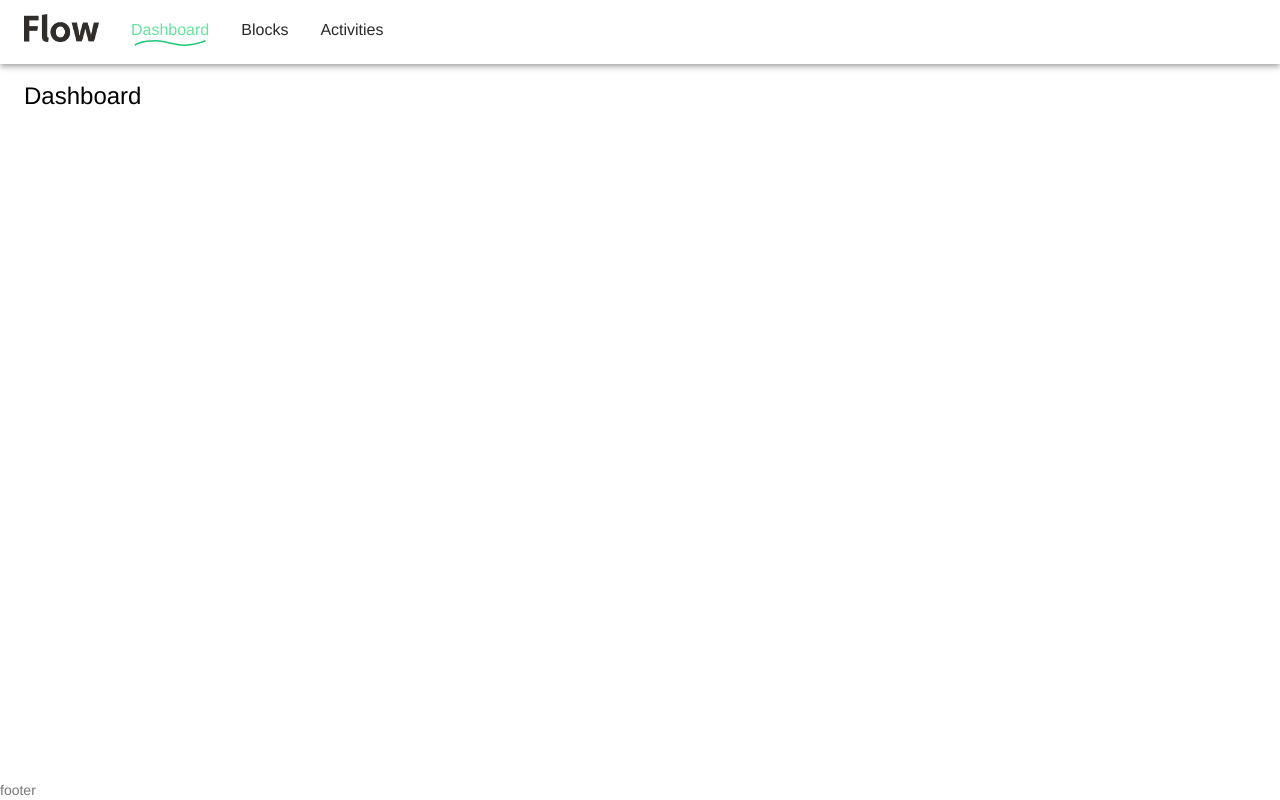
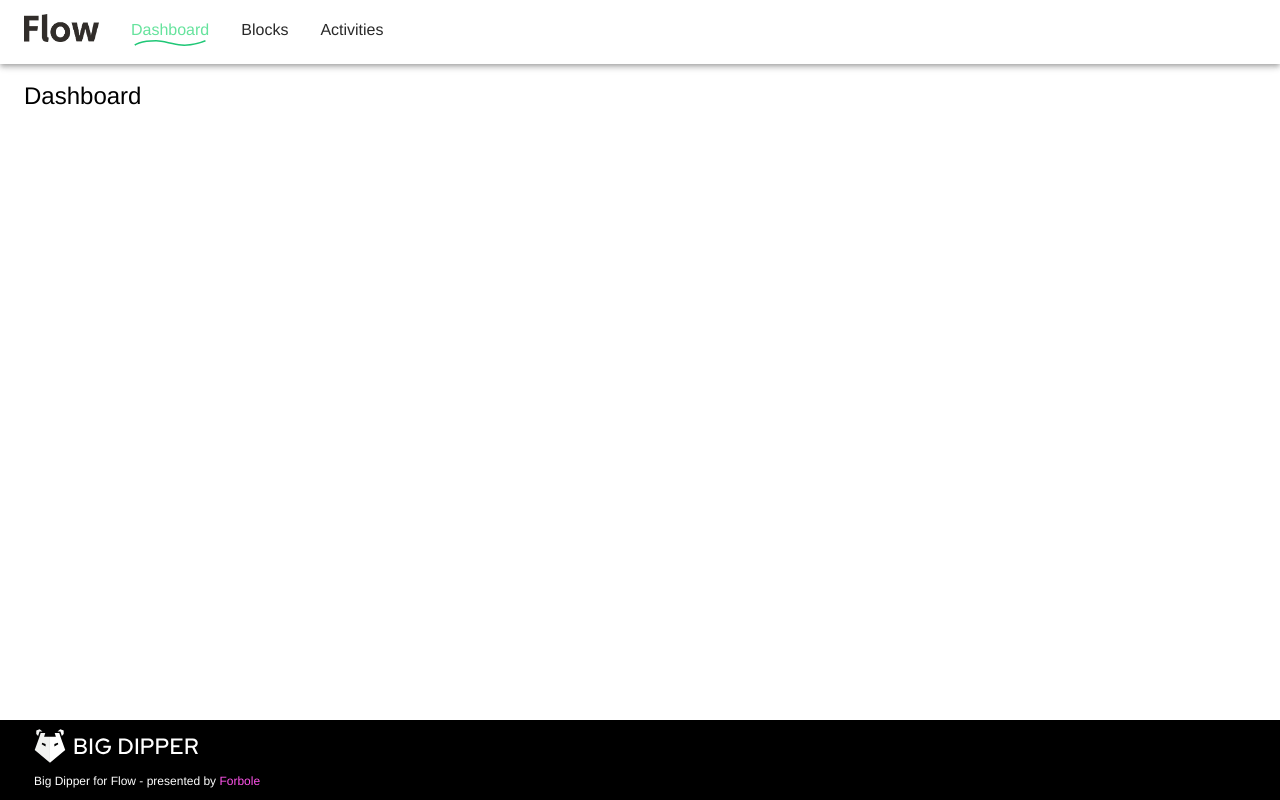
Before and after one commit to forbole/big-dipper-flow-client, a Next.js app in the folder client/: page / in a window 1280 px wide. Built offline with nearby package versions, Linux system fonts and the light colour scheme; a web font is replaced by a local one.

Commit message:
format footer

```diff
--- a/client/components/Footer.tsx
+++ b/client/components/Footer.tsx
@@ -1,9 +1,47 @@
 import React from 'react'
+import { createStyles, makeStyles, Theme, useTheme } from '@material-ui/core/styles'
+import { Hidden, Container, Box, Typography, Toolbar } from '@material-ui/core'
+import useMediaQuery from '@material-ui/core/useMediaQuery'
+
+const useStyles = makeStyles((theme: Theme) =>
+  createStyles({
+    footer: {
+      height: '5rem',
+      backgroundColor: theme.palette.common.black
+    },
+    logo: {
+        display: 'block',
+        height: '65%'
+    },
+    brand: {
+        color: theme.palette.common.white,
+        height: '100%'
+    },
+    forboleLink: {
+        color: theme.palette.accent.main,
+        textDecoration: 'none',
+        '&:hover': {
+            textDecoration: 'underline'
+        }
+    }
+  }),
+);
 
 const Footer = () => {
-    return <footer>
-        footer
-    </footer>
+    const classes = useStyles()
+    const theme = useTheme()
+    const smMatches = useMediaQuery(theme.breakpoints.down('xs'))
+
+    return <Toolbar className={classes.footer}>
+        <Box className={classes.brand}>
+            <img src="/img/big-dipper-logo-light.svg" title="Big Dipper for Flow" className={classes.logo}/>
+            <Box pl={1.25}>
+                <Typography variant="caption" component="div">
+                Big Dipper for Flow - presented by <a href="https://forbole.com" target="_blank" className={classes.forboleLink}>Forbole</a>
+                </Typography>
+            </Box>
+        </Box>
+    </Toolbar>
 }
 
 export default Footer
```
Also changed, not shown: client/public/img/big-dipper-icon-light.svg (added), client/public/img/big-dipper-logo-light.svg (added).
